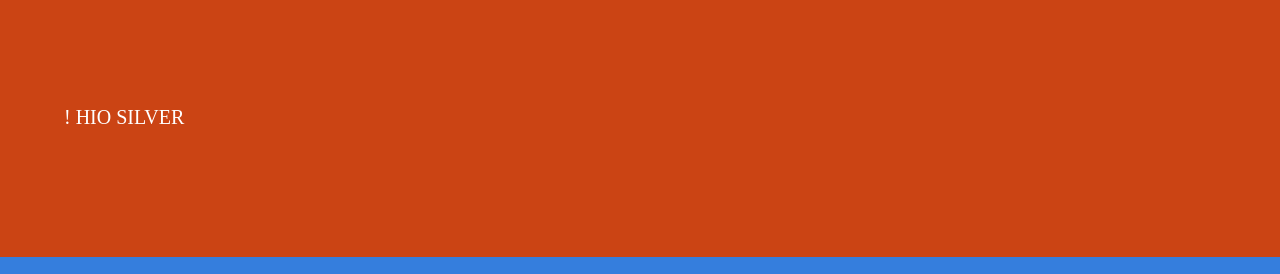
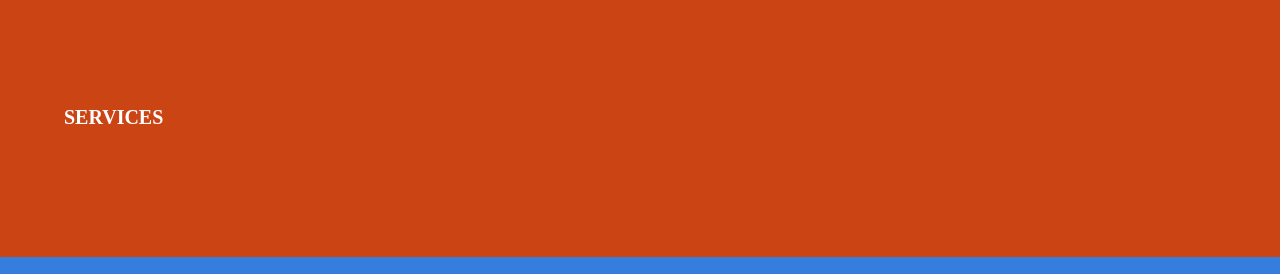
Before and after one commit to wearepatterns/wearepatterns.github.io, a Jekyll site: the page built from index.markdown, in a window 1280 px wide. Shown: the part 672-946 px from the top of the page. Built offline with Jekyll 4.4.1, drawn with Linux system fonts in a browser that asks for light colours.

Commit message:
Update new.html

```diff
--- a/_layouts/new.html
+++ b/_layouts/new.html
@@ -37,7 +37,7 @@
         <h1 class="pb5 pb6-l mh3 mh4-ns mh5-l mb0 f3 f1-l lh-title measure-narrow normal">{{ page['description'] }}</h1>
     </header>
     <main class="bg-newred white">
-        <p class="f4 pv6 mt0 ml3 ml4-ns ml5-l">! HIO SILVER</p>
+        <h1 class="f4 pv6 mt0 ml3 ml4-ns ml5-l ttu">Services</h1>
     </main>
 
 
```
